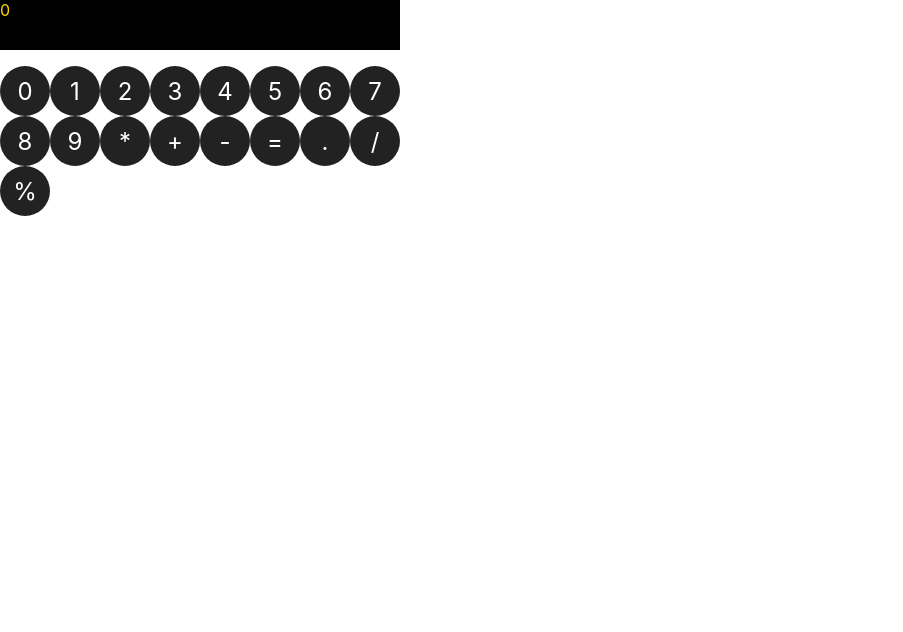
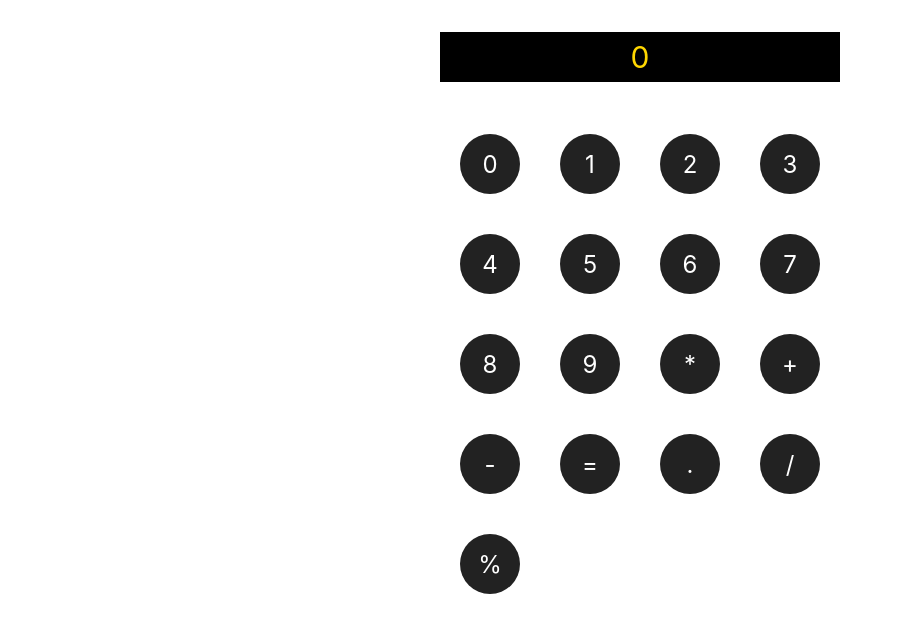
Before and after one commit to ifernisimo/calculator-react, a React (Create React App) app: page / in a window 1280 px wide. Shown: the top 632 px of the page, without its empty margins (0-903 px from the left). Built offline with nearby package versions, Linux system fonts and the light colour scheme.

Commit message:
percent formating

```diff
--- a/src/App.css
+++ b/src/App.css
@@ -10,16 +10,21 @@
   height: 50px;
   background-color: black;
   color: gold;
+  margin: 2rem auto;
+  align-items: center;
+  justify-content: center;
+  font-size: 30px;
 }
 
 .key{
   display: flex;
-  width: 50px;
-  height: 50px;
+  width: 60px;
+  height: 60px;
   font-size: 24px;
   border-radius: 30px;
   justify-content: center;
   align-items: center;
+  margin: 20px;
 }
 
 .buttons {
@@ -27,6 +32,7 @@
   flex-wrap: wrap;
   margin-top: 1rem;
   display: flex;
+  margin: 0 auto;
 }
 
 .dark_gray{
--- a/src/App.js
+++ b/src/App.js
@@ -23,7 +23,7 @@ function App() {
       "mPlus", //Аналогично только с суммированием
     ];
 
-    const isNumb = /^[0-9]+$/;
+    const isNumb = RegExp(/^[0-9]+$/);
 
     if (operations.includes(value)) {
       methods(value);
@@ -39,7 +39,9 @@ function App() {
   const digits = (value) => {
     if (!numFlag) {
       if (a[1] !== ".") {
-        a[0] === "0" ? setA(value) : setA(a + value);
+        if (a[a.length - 1] !== "%") {
+          a[0] === "0" ? setA(value) : setA(a + value);
+        }
       } else {
         setA(a + value);
       }
@@ -47,7 +49,9 @@ function App() {
       if (!b) {
         !b ? setB(value) : setB(b + value);
       } else {
-        setB(b + value);
+        if (b[b.length - 1] !== "%") {
+          setB(b + value);
+        }
       }
     }
   };
@@ -61,11 +65,18 @@ function App() {
   };
 
   const perc = () => {
-    setNumFlag(false);
-    if (numFlag) {
-      setA(a + "%");
+    if (!numFlag) {
+      if (a[a.length - 1] !== "%") {
+        setA(a + "%");
+      } else {
+        setA(a);
+      }
     } else {
-      setB(b + "%");
+      if (b[b.length - 1] !== "%") {
+        setB(b + "%");
+      } else {
+        setB(b);
+      }
     }
   };
 
@@ -110,15 +121,6 @@ function App() {
           setNumFlag(false);
           setA(newA / newB);
           resetVar();
-          break;
-        }
-
-        case action: {
-          //Исправить %
-          console.log(action);
-          resetVar();
-          setNumFlag(false);
-
           break;
         }
 
```
Also changed, not shown: 1 other file (tests, documents, lock files or other folders).
